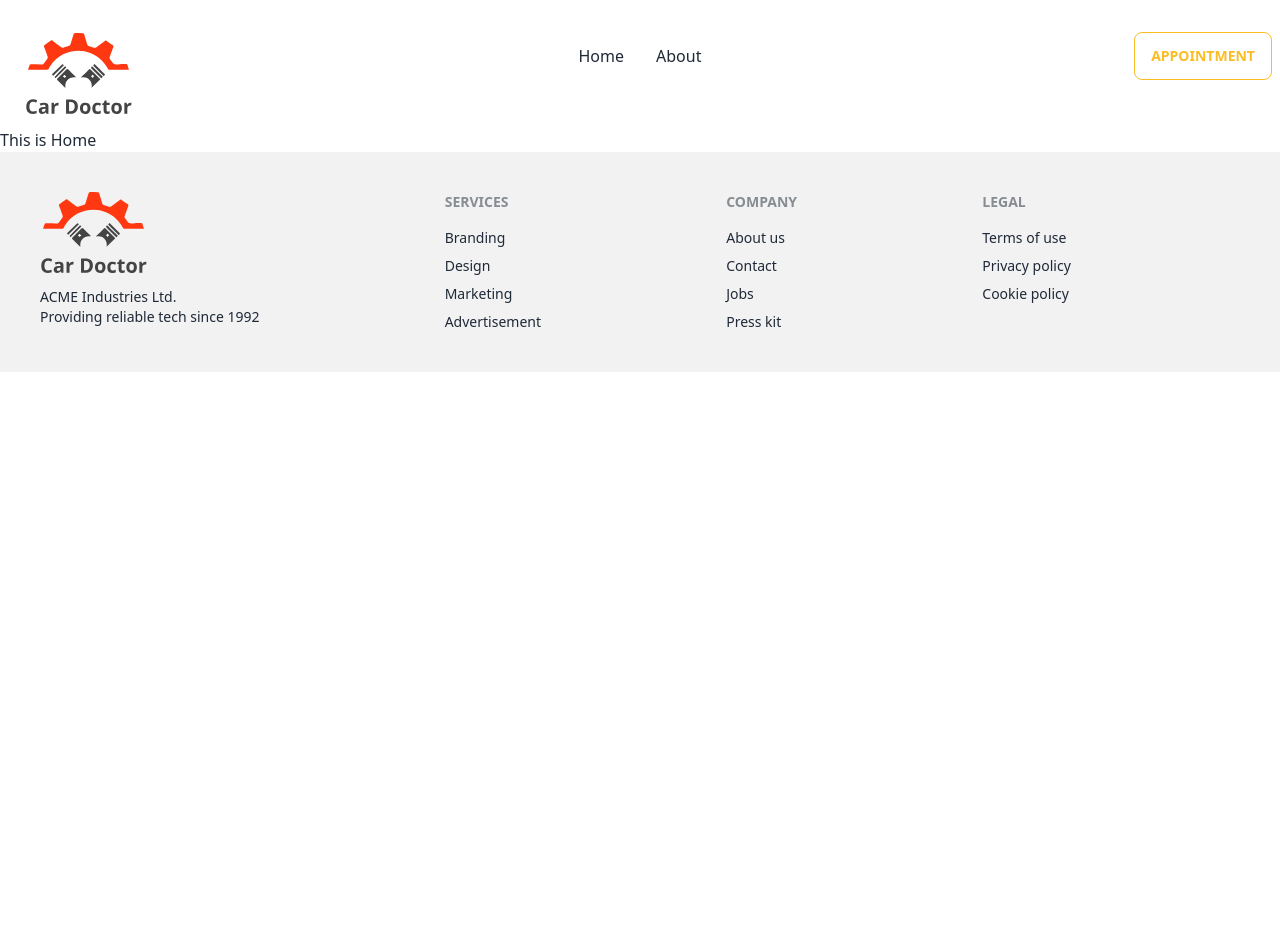
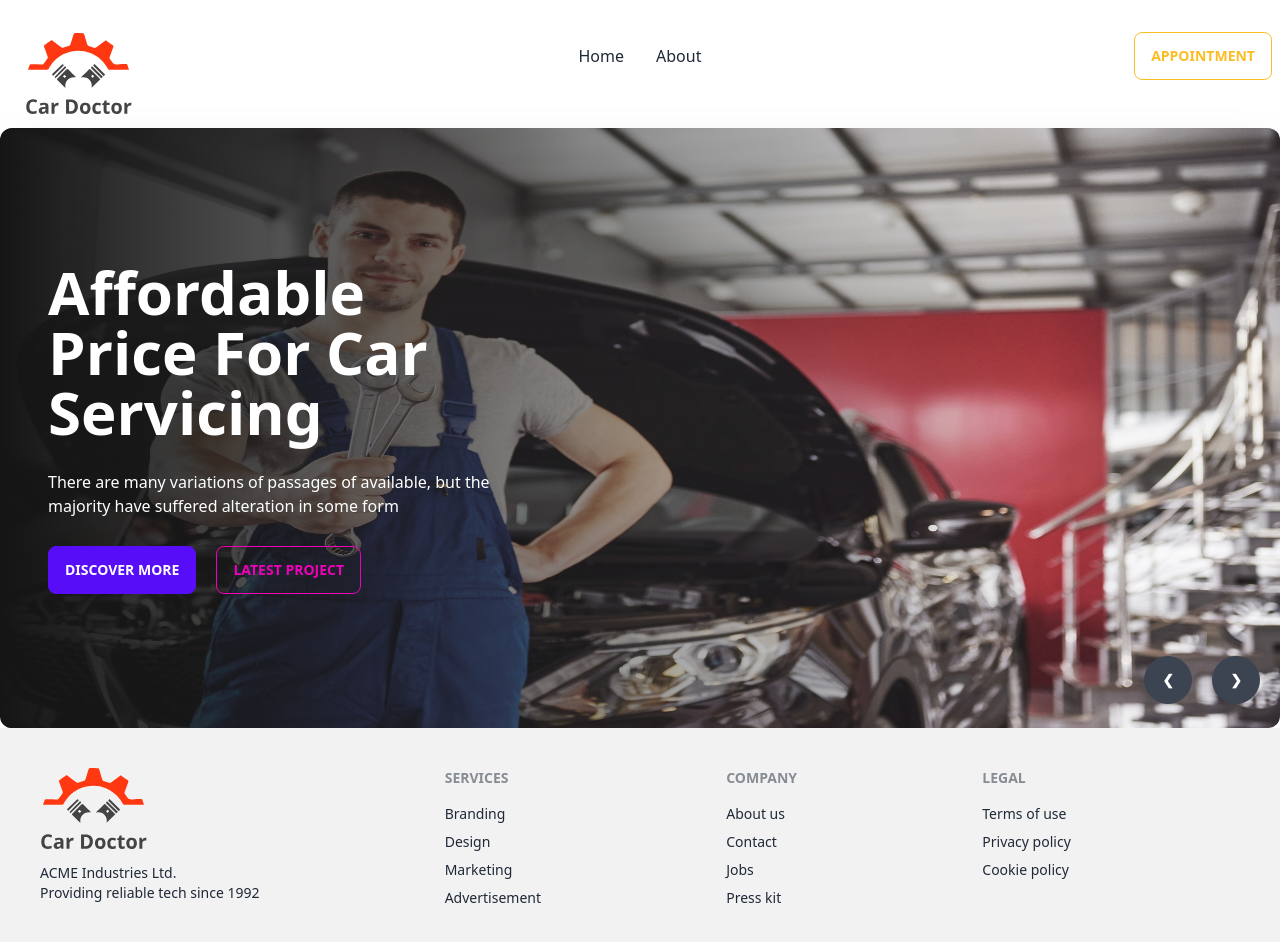
Before and after one commit to AkhiSharmin/car-doctor-client, a React (Vite) app: page / in a window 1280 px wide. Shown: the top 942 px of the page. Before the commit the page ends 800 px from the top, so only its background shows below. Built offline with nearby package versions, Linux system fonts and the light colour scheme.

Commit message:
banner component done

```diff
--- /dev/null
+++ b/src/pages/Home/Banner/Banner.jsx
@@ -0,0 +1,125 @@
+import img1 from "../../../assets/images/banner/1.jpg";
+import img2 from "../../../assets/images/banner/2.jpg";
+import img3 from "../../../assets/images/banner/3.jpg";
+import img4 from "../../../assets/images/banner/4.jpg";
+
+const Banner = () => {
+  return (
+    <div className="carousel w-full h-[600px] shadow-2xl">
+      <div id="slide1" className="carousel-item relative w-full">
+        <img src={img1} className="w-full rounded-xl" />
+        <div className="absolute rounded-xl flex items-center h-full left-0 top-0 bg-gradient-to-r from-[#151515] to-[rgba(21, 21, 21, 0)]">
+          <div className="text-white space-y-7 pl-12 w-1/2">
+            <h2 className="text-6xl font-bold">
+              Affordable Price For Car Servicing
+            </h2>
+            <p>
+              There are many variations of passages of available, but the
+              majority have suffered alteration in some form
+            </p>
+            <div>
+              <button className="btn btn-primary mr-5">Discover More</button>
+              <button className="btn btn-outline btn-secondary">
+                Latest Project
+              </button>
+            </div>
+          </div>
+        </div>
+        <div className="absolute flex justify-end transform -translate-y-1/2 left-5 right-5 bottom-0">
+          <a href="#slide4" className="btn btn-circle mr-5">
+            ❮
+          </a>
+          <a href="#slide2" className="btn btn-circle">
+            ❯
+          </a>
+        </div>
+      </div>
+      <div id="slide2" className="carousel-item relative w-full">
+        <img src={img2} className="w-full rounded-xl" />
+        <div className="absolute rounded-xl flex items-center h-full left-0 top-0 bg-gradient-to-r from-[#151515] to-[rgba(21, 21, 21, 0)]">
+          <div className="text-white space-y-7 pl-12 w-1/2">
+            <h2 className="text-6xl font-bold">
+              Affordable Price For Car Servicing
+            </h2>
+            <p>
+              There are many variations of passages of available, but the
+              majority have suffered alteration in some form
+            </p>
+            <div>
+              <button className="btn btn-primary mr-5">Discover More</button>
+              <button className="btn btn-outline btn-secondary">
+                Latest Project
+              </button>
+            </div>
+          </div>
+        </div>
+        <div className="absolute flex justify-end transform -translate-y-1/2 left-5 right-5 bottom-0">
+          <a href="#slide1" className="btn btn-circle mr-5">
+            ❮
+          </a>
+          <a href="#slide3" className="btn btn-circle">
+            ❯
+          </a>
+        </div>
+      </div>
+      <div id="slide3" className="carousel-item relative w-full">
+        <img src={img3} className="w-full rounded-xl" />
+        <div className="absolute rounded-xl flex items-center h-full left-0 top-0 bg-gradient-to-r from-[#151515] to-[rgba(21, 21, 21, 0)]">
+          <div className="text-white space-y-7 pl-12 w-1/2">
+            <h2 className="text-6xl font-bold">
+              Affordable Price For Car Servicing
+            </h2>
+            <p>
+              There are many variations of passages of available, but the
+              majority have suffered alteration in some form
+            </p>
+            <div>
+              <button className="btn btn-primary mr-5">Discover More</button>
+              <button className="btn btn-outline btn-secondary">
+                Latest Project
+              </button>
+            </div>
+          </div>
+        </div>
+        <div className="absolute flex justify-end transform -translate-y-1/2 left-5 right-5 bottom-0">
+          <a href="#slide2" className="btn btn-circle mr-5">
+            ❮
+          </a>
+          <a href="#slide4" className="btn btn-circle">
+            ❯
+          </a>
+        </div>
+      </div>
+      <div id="slide4" className="carousel-item relative w-full">
+        <img src={img4} className="w-full rounded-xl" />
+        <div className="absolute rounded-xl flex items-center h-full left-0 top-0 bg-gradient-to-r from-[#151515] to-[rgba(21, 21, 21, 0)]">
+          <div className="text-white space-y-7 pl-12 w-1/2">
+            <h2 className="text-6xl font-bold">
+              Affordable Price For Car Servicing
+            </h2>
+            <p>
+              There are many variations of passages of available, but the
+              majority have suffered alteration in some form
+            </p>
+            <div>
+              <button className="btn btn-primary mr-5">Discover More</button>
+              <button className="btn btn-outline btn-secondary">
+                Latest Project
+              </button>
+            </div>
+          </div>
+        </div>
+        <div className="absolute flex justify-end transform -translate-y-1/2 left-5 right-5 bottom-0">
+          <a href="#slide3" className="btn btn-circle mr-5">
+            ❮
+          </a>
+          <a href="#slide1" className="btn btn-circle">
+            ❯
+          </a>
+        </div>
+      </div>
+    </div>
+  );
+};
+
+export default Banner;
--- a/src/pages/Home/Home/Home.jsx
+++ b/src/pages/Home/Home/Home.jsx
@@ -1,7 +1,9 @@
+import Banner from "../Banner/Banner";
+
 const Home = () => {
   return (
     <div>
-      <h2>This is Home</h2>
+      <Banner></Banner>
     </div>
   );
 };
```
